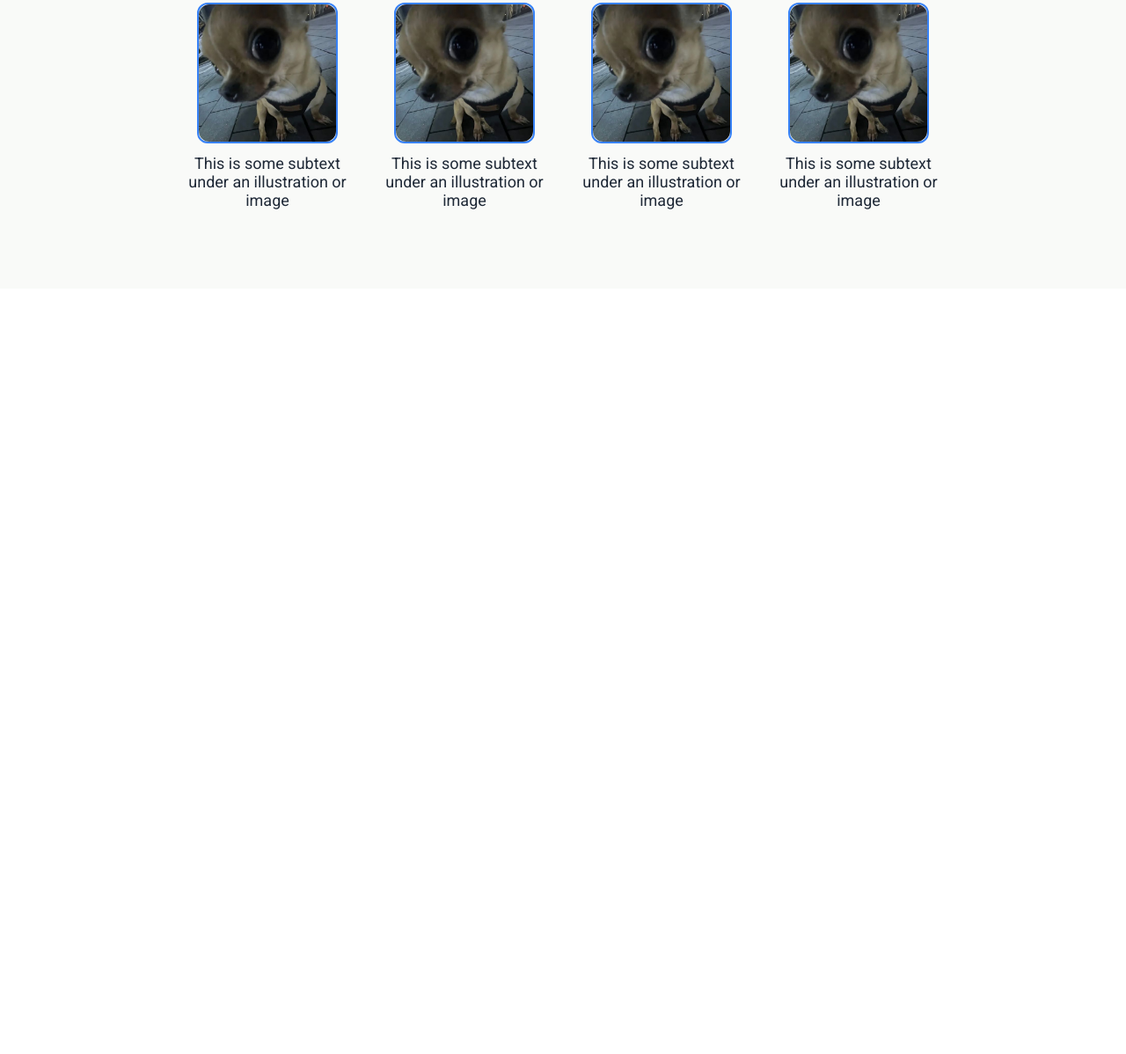
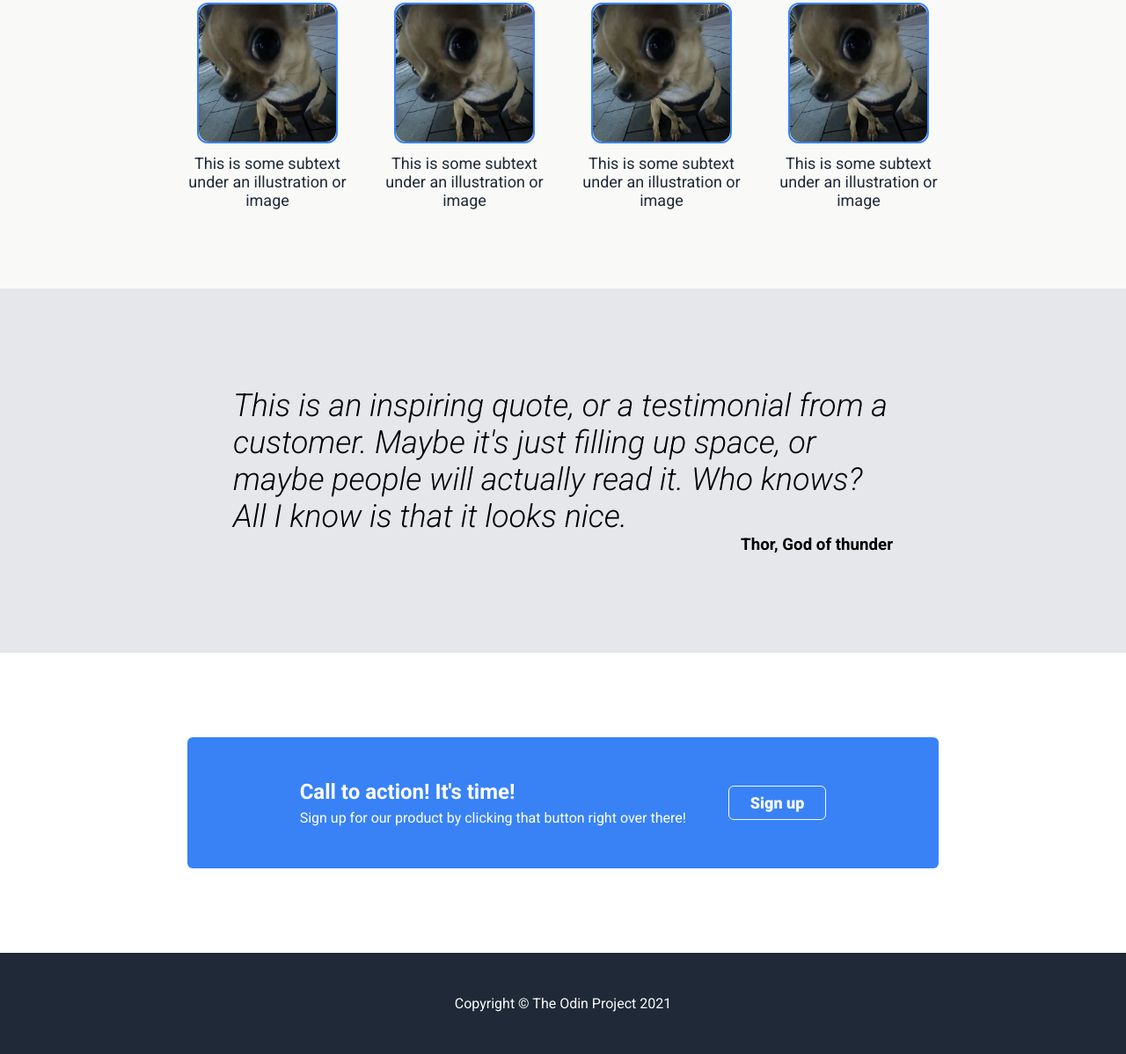
Before and after one commit to moshcat/experimental-landing, a plain HTML site: page index.html in a window 1280 px wide. Shown: the part 671-1869 px from the top of the page at 88% size. Before the commit the page ends 999 px from the top, so only its background shows below. Drawn offline with Linux system fonts and the light colour scheme.

Commit message:
Adding Footer and CTA with styling.

```diff
--- a/index.html
+++ b/index.html
@@ -54,8 +54,23 @@
             </div>
         </div>
     </section>
-    <section class="quote"></section>
-    <section class="cta"></section>
-    <footer></footer>
+    <section class="quote container">
+        <div class="quote__wrapper">
+            <h1><i>This is an inspiring quote, or a testimonial from a customer. Maybe  it's just filling up space, or maybe people will actually read it. Who knows? All I know is that it looks nice.</i></h1>
+            <h3><b>Thor, God of thunder</b></h3>
+        </div>
+    </section>
+    <section class="cta container">
+            <div class="cta__box">
+                <div class="cta__text">
+                    <h1>Call to action! It's time!</h1>
+                    <p>Sign up for our product by clicking that button right over there!</p>
+                </div>
+                <button class="outline">Sign up</button>
+            </div>
+    </section>
+    <footer>
+        <span>Copyright &copy; The Odin Project 2021</span>
+    </footer>
 </body>
 </html>
--- a/style.css
+++ b/style.css
@@ -43,6 +43,16 @@ button {
     width: auto;
     border: none;
     border-radius: 6px;
+}
+
+.outline {
+    border: 1px solid var(--white);
+}
+
+.outline:hover {
+    background-color: var(--white);
+    color: var(--blue);
+    transition: 300ms ease;
 }
 /* REUSABLE  */
 
@@ -176,3 +186,72 @@ main {
     object-fit: cover;
     border-radius: 12px;
 }
+
+/* INFO END */
+
+
+/* QUOTE  */
+.quote {
+    display: flex;
+    justify-content: center;
+    align-items: center;
+    flex-direction: column;
+    background-color: var(--white-2);
+    padding: 64px;
+}
+
+.quote__wrapper {
+    display: flex;
+    padding: 48px;
+    flex-direction: column;
+}
+
+.quote h1 {
+    width: 750px;
+    font-weight: 300;
+    font-size: var(--secondary-size);
+}
+
+.quote h3 {
+    align-self: flex-end;
+}
+
+/* QUOTE END  */
+
+/* CTA  */
+.cta {
+    display: flex;
+    align-items: center;
+    justify-content: center;
+    padding: 48px;
+    margin: 48px;
+    color: white;
+
+}
+
+.cta__box {
+    background-color: var(--blue);
+    padding:48px 128px;
+    display: flex;
+    align-items: center;
+    border-radius: 6px;
+    gap: 48px;
+}
+
+.cta__text {
+    display: flex;
+    flex-direction: column;
+    gap: 6px;
+}
+
+/* CTA END  */
+
+/* FOOTER  */
+footer {
+    display: flex;
+    align-items: center;
+    justify-content: center;
+    padding: 48px;
+    background-color: var(--dark);
+    color: var(--white);
+}
```
